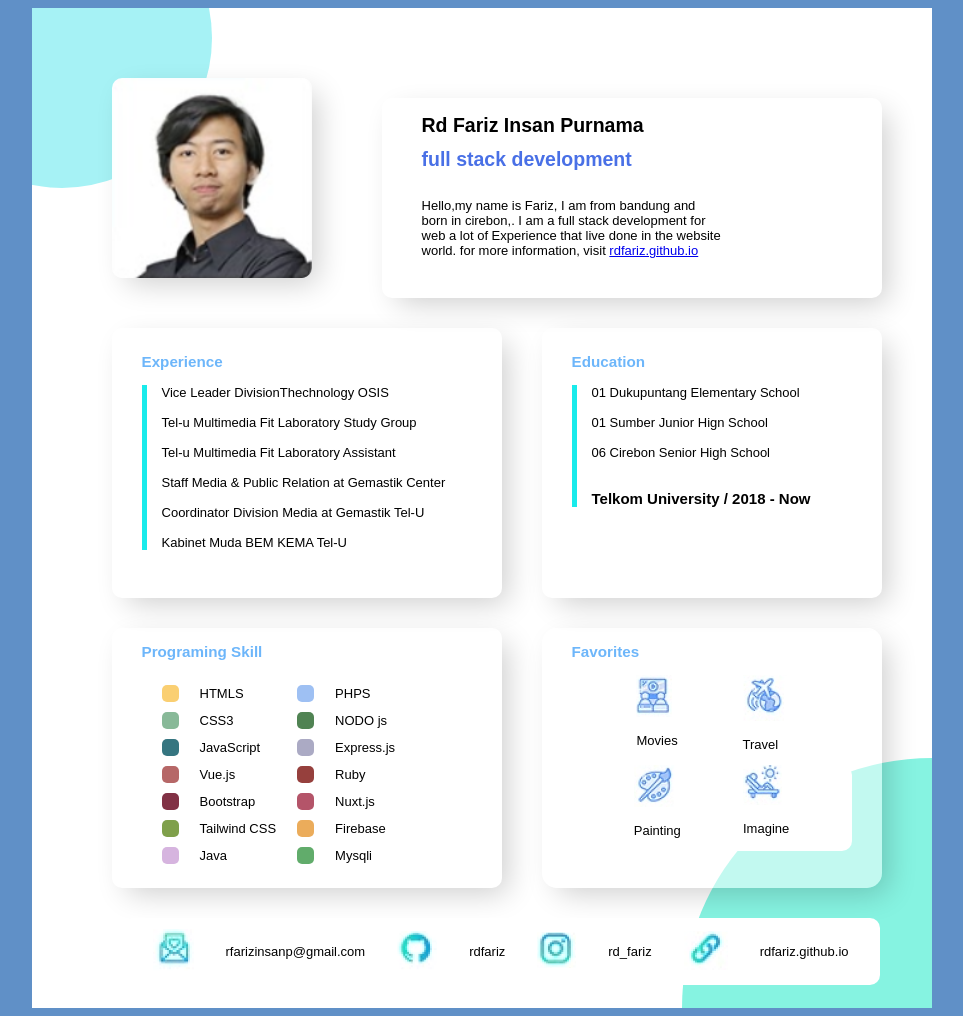
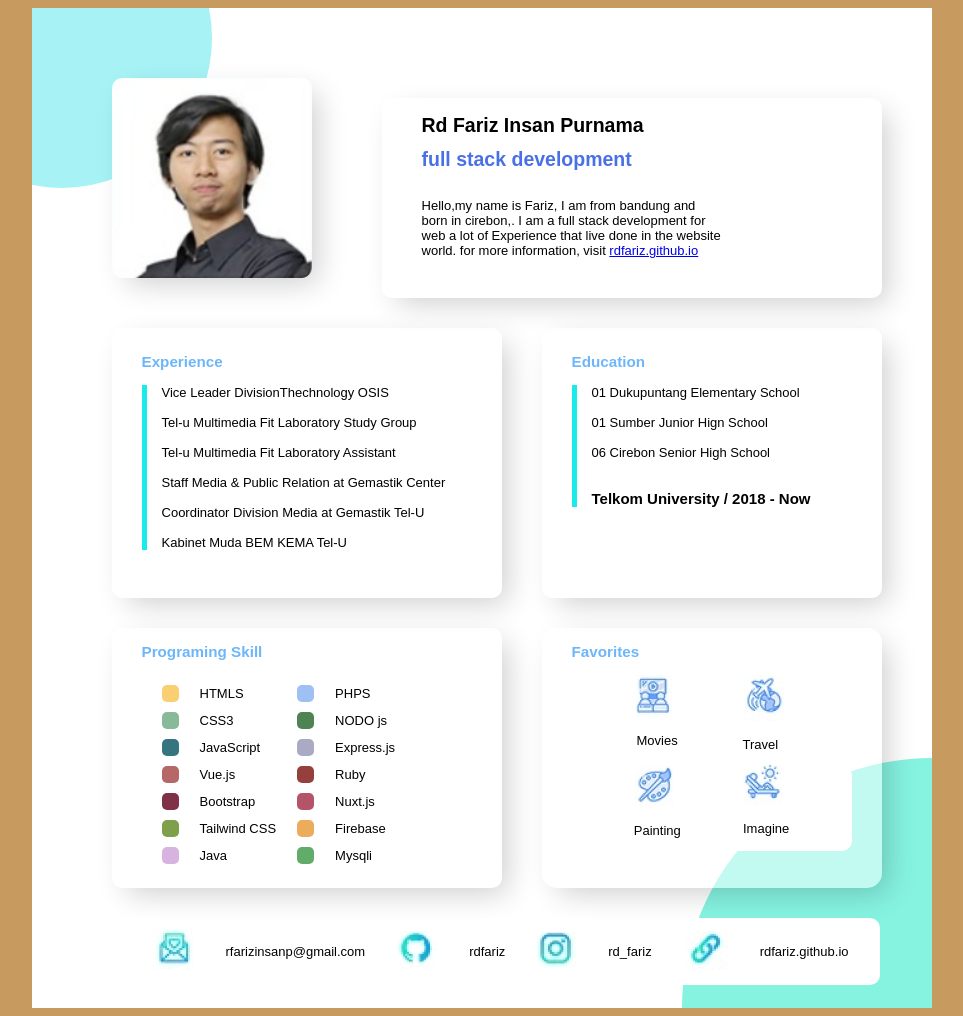
Before and after one commit to Nicko785/factoria5, a plain HTML site: page index.html in a window 1280 px wide. Shown: the whole page, without its empty margins (204-1167 px from the left). Drawn offline with Linux system fonts and the light colour scheme.

Commit message:
cambie cosas sole

```diff
--- a/style.css
+++ b/style.css
@@ -1,6 +1,6 @@
 body
 {
-background-color: hsl(212, 48%, 58%);
+background-color: hsl(34, 48%, 58%);
 font-family:'arial';
 font-weight:12px;
 font-size: 13px
```
